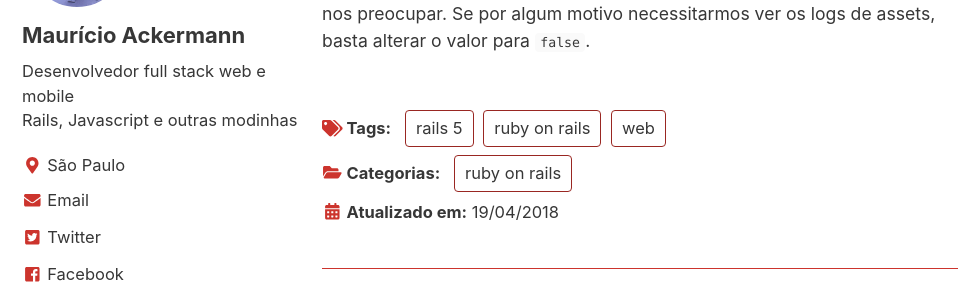
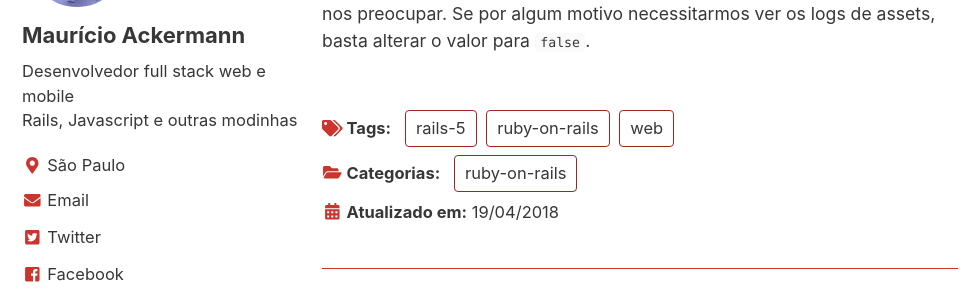
Before and after one commit to mbackermann/blog-mauricio, a Jekyll site: the page built from _posts/2018-04-19-como-silenciar-os-assets-no-rails-5-como-default.md, in a window 1280 px wide and 900 px high, scrolled down 824 px. Shown: the part 142-442 px from the top of the window, without its empty margins (0-974 px from the left). Built offline with Jekyll 4.4.1, drawn with Linux system fonts in a browser that asks for light colours; nearby versions of some CDN libraries; comment, search, counter and statistics services are not loaded.

Commit message:
troca no nome das tags e categorias

```diff
--- a/_posts/2018-04-19-como-silenciar-os-assets-no-rails-5-como-default.md
+++ b/_posts/2018-04-19-como-silenciar-os-assets-no-rails-5-como-default.md
@@ -2,11 +2,11 @@
 title: "Silenciando os logs de assets no Rails 5 por padrão"
 excerpt: "Aprenda como configurar os logs de assets no ambiente de desenvolvimento a partir do Rails 5."
 categories:
-  - ruby on rails
+  - ruby-on-rails
 tags:
-  - ruby on rails
+  - ruby-on-rails
   - web
-  - rails 5
+  - rails-5
 ---
 
 Quem programa rails há algum tempo já deve ter se deparado com esses logs no terminal enquanto o servidor está ligado no ambiente de desenvolvimento.
```
